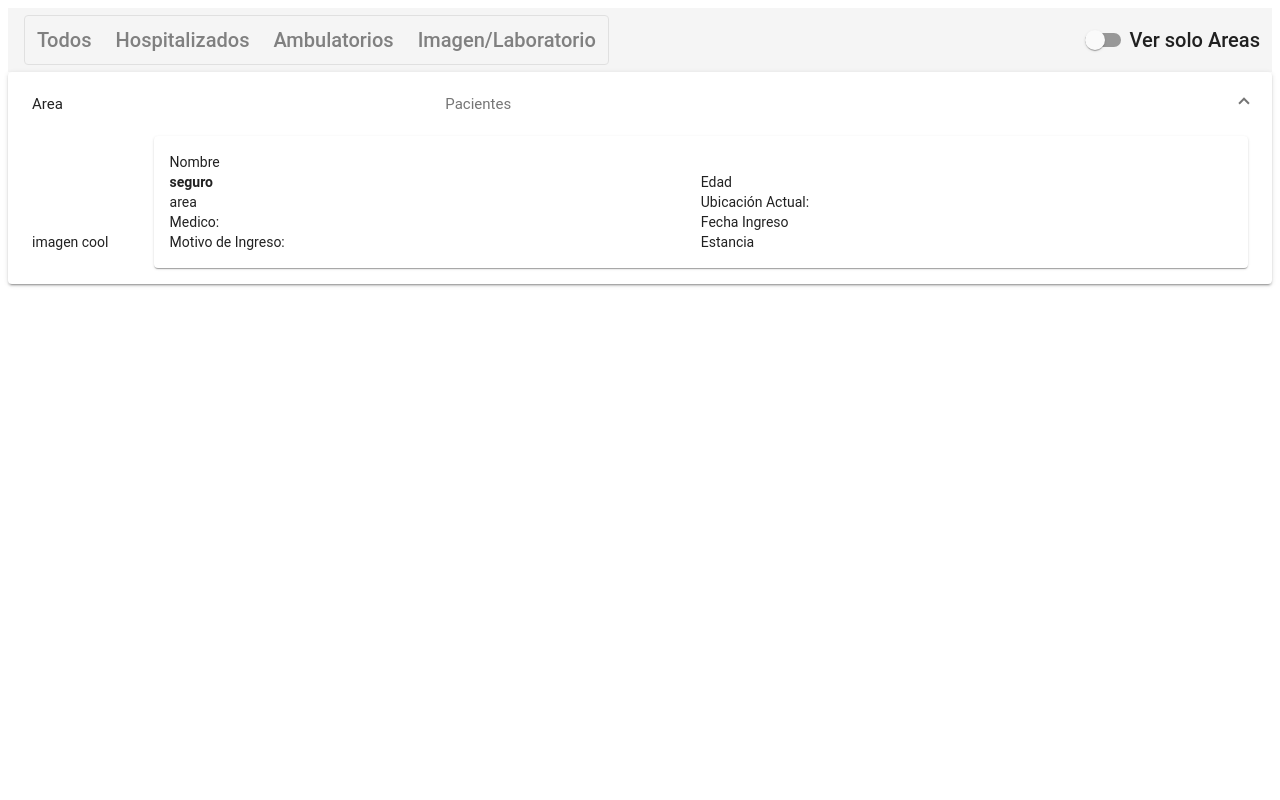
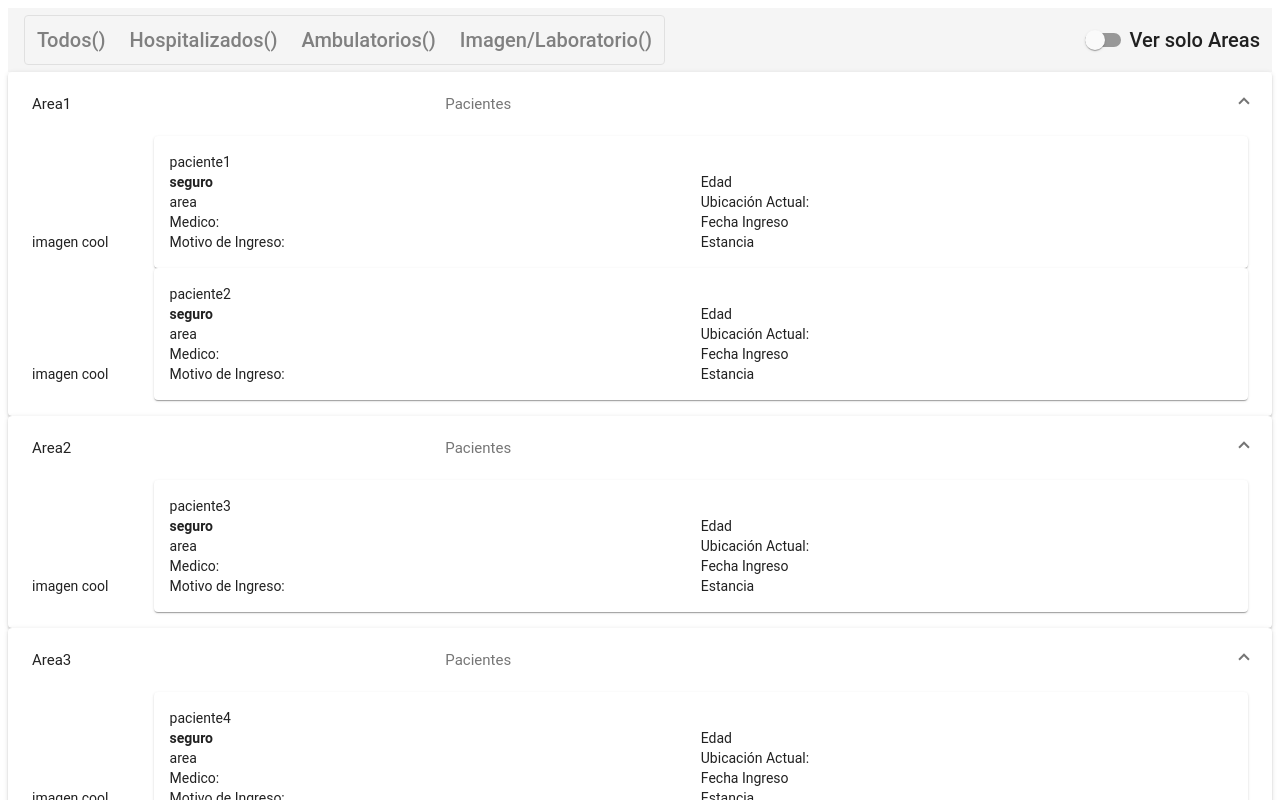
Before and after one commit to Ronysaurus/angular-sandbox, an Angular app: page / in a window 1280 px wide. Shown: the top 800 px of the page. Built offline with nearby package versions, Linux system fonts and the light colour scheme.

Commit message:
arreglo de pacientes para el expansor

```diff
--- a/src/app/app.module.ts
+++ b/src/app/app.module.ts
@@ -4,10 +4,10 @@ import { NgModule } from '@angular/core';
 import { MatToolbarModule } from '@angular/material/toolbar';
 import { MatSlideToggleModule } from '@angular/material/slide-toggle';
 import { MatButtonToggleModule } from '@angular/material/button-toggle';
-import {MatTabsModule} from '@angular/material/tabs';
+import { MatTabsModule } from '@angular/material/tabs';
 import { MatExpansionModule } from '@angular/material/expansion';
-import {MatIconModule} from '@angular/material/icon';
-import {MatCardModule} from '@angular/material/card';
+import { MatIconModule } from '@angular/material/icon';
+import { MatCardModule } from '@angular/material/card';
 
 import { AppRoutingModule } from './app-routing.module';
 import { AppComponent } from './app.component';
--- a/src/app/censo/censo.component.html
+++ b/src/app/censo/censo.component.html
@@ -1,17 +1,16 @@
-<!--toolbar-->
 <mat-toolbar color="withe">
   <mat-button-toggle-group name="filtro" aria-label="filtro">
     <span class="filler">
-      <mat-button-toggle class="filter-btn" value="Todos">Todos</mat-button-toggle>
+      <mat-button-toggle class="filter-btn" value="Todos">Todos()</mat-button-toggle>
     </span>
     <span class="filler">
-      <mat-button-toggle class="filter-btn" value="Hospitalizados">Hospitalizados</mat-button-toggle>
+      <mat-button-toggle class="filter-btn" value="Hospitalizados">Hospitalizados()</mat-button-toggle>
     </span>
     <span class="filler">
-      <mat-button-toggle class="filter-btn" value="Ambulatorios ">Ambulatorios </mat-button-toggle>
+      <mat-button-toggle class="filter-btn" value="Ambulatorios ">Ambulatorios() </mat-button-toggle>
     </span>
     <span class="filler">
-      <mat-button-toggle class="filter-btn" value="Imagen/Laboratorio">Imagen/Laboratorio</mat-button-toggle>
+      <mat-button-toggle class="filter-btn" value="Imagen/Laboratorio">Imagen/Laboratorio()</mat-button-toggle>
     </span>
   </mat-button-toggle-group>
 
@@ -20,17 +19,17 @@
   </span>
 </mat-toolbar>
 
-<!--End toolbar-->
+<div *ngFor="let area of areas; let i = index">
   <mat-expansion-panel (opened)="panelOpenState = true" (closed)="panelOpenState = false" [expanded]="allExpandState">
     <mat-expansion-panel-header>
       <mat-panel-title>
-      Area
+        {{area}}
       </mat-panel-title>
       <mat-panel-description style="margin-left:auto; margin-right:0;">
         Pacientes
       </mat-panel-description>
     </mat-expansion-panel-header>
-  <div class="container">
+    <div class="container" *ngFor="let paciente of pacientes[i]">
       <div class="paciente-icon">
         imagen cool
       </div>
@@ -38,7 +37,7 @@
         <mat-card>
           <div class="container">
             <div class="info-left">
-            Nombre <br>
+              {{paciente}} <br>
               <b>seguro</b> <br>
               area <br>
               Medico: <br>
@@ -54,3 +53,5 @@
         </mat-card>
       </div>
     </div>
+  </mat-expansion-panel>
+</div>
--- a/src/app/censo/censo.component.scss
+++ b/src/app/censo/censo.component.scss
@@ -13,7 +13,8 @@
 }
 
 .mat-button-toggle-checked {
-  color: turquoise;
+  color: rgba(0, 166, 190, 0.5);
+  ;
 }
 
 .paciente-icon {
--- a/src/app/censo/censo.component.ts
+++ b/src/app/censo/censo.component.ts
@@ -8,12 +8,13 @@ import { Component, OnInit } from '@angular/core';
 
 export class CensoComponent implements OnInit {
 
+  areas = ['Area1', 'Area2', 'Area3'];
+  pacientes: string[][] = [["paciente1", "paciente2"], ["paciente3"], ["paciente4", "paciente5", "paciente6"]];
   panelOpenState: boolean = false;
   allExpandState = true;
   constructor() { }
 
-  expand()
-  {
+  expand() {
     this.allExpandState = !this.allExpandState;
   }
 
--- a/src/styles.scss
+++ b/src/styles.scss
@@ -2,13 +2,16 @@
 @import "~@angular/material/prebuilt-themes/indigo-pink.css";
 
 .mat-slide-toggle.mat-checked .mat-slide-toggle-bar {
-    background-color: turquoise;
-}
-.mat-slide-toggle.mat-checked .mat-slide-toggle-thumb{
-    background-color: turquoise;
+  background-color: rgba(0, 166, 190, 0.5);
+  ;
 }
 
-.mat-slide-toggle.mat-checked .mat-ripple-element
-{
-    background-color: turquoise;
+.mat-slide-toggle.mat-checked .mat-slide-toggle-thumb {
+  background-color: rgba(0, 166, 190, 0.5);
+  ;
 }
+
+.mat-slide-toggle.mat-checked .mat-ripple-element {
+  background-color: rgba(0, 166, 190, 0.5);
+  ;
+}
```
Lines whose indentation alone changed are shown as unchanged.
